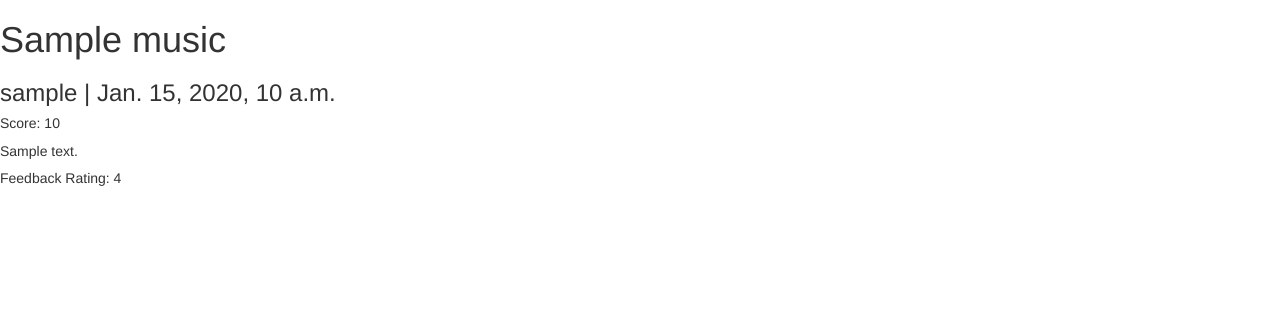
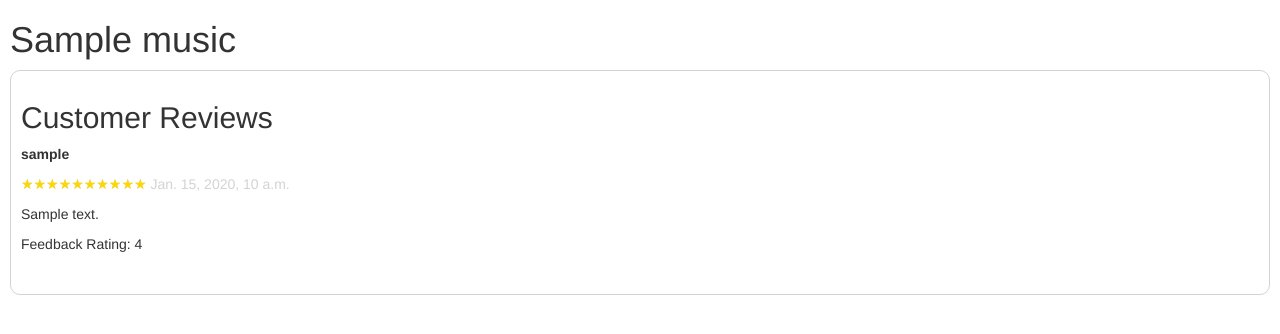
Before and after one commit to purplxholic/database_proj, a Django app: template feedback_rating/templates/feedback_rating/music_info.html in a window 1280 px wide. Shown: the top 334 px of the page. Run offline with Django 3.2, Linux system fonts and the light colour scheme; the template is opened without the code that fills it: most values are stand-ins (such as "Sample title", 1, 10 or a date in 2020); some libraries are stand-ins or nearby versions.

Commit message:
Added some CSS

```diff
--- a/feedback_rating/static/css/feedbacks.css
+++ b/feedback_rating/static/css/feedbacks.css
@@ -0,0 +1,21 @@
+body{
+	margin: 10px;
+}
+
+.feedbacks{
+	border: 1px solid lightgrey;
+	border-radius: 10px;
+	padding: 10px;
+}
+
+.feedback{
+	margin: 0px 0px 30px 0px;
+}
+
+#feedback_username{
+	font-weight: bold;
+}
+
+#feedback_date{
+	color: lightgrey;
+}
--- /dev/null
+++ b/feedback_rating/static/css/stars.css
@@ -0,0 +1,34 @@
+.stars-container {
+  position: relative;
+  display: inline-block;
+  color: transparent;
+}
+
+.stars-container:before {
+  position: absolute;
+  top: 0;
+  left: 0;
+  content: '★★★★★★★★★★';
+  color: lightgray;
+}
+
+.stars-container:after {
+  position: absolute;
+  top: 0;
+  left: 0;
+  content: '★★★★★★★★★★';
+  color: gold;
+  overflow: hidden;
+}
+
+.stars-0:after { width: 0%; }
+.stars-1:after { width: 10%; }
+.stars-2:after { width: 20%; }
+.stars-3:after { width: 30%; }
+.stars-4:after { width: 40%; }
+.stars-5:after { width: 50%; }
+.stars-6:after { width: 60%; }
+.stars-7:after { width: 70%; }
+.stars-8:after { width: 80%; }
+.stars-9:after { width: 90%; }
+.stars-10:after { width: 100%; }
--- a/feedback_rating/templates/feedback_rating/music_info.html
+++ b/feedback_rating/templates/feedback_rating/music_info.html
@@ -22,19 +22,25 @@
     <![endif]-->
 
     <!-- Custom CSS -->
+    <link rel="stylesheet" href="{% static 'css/stars.css' %}">
     <link rel="stylesheet" href="{% static 'css/feedbacks.css' %}">
   </head>
   <body>
     <h1>{{ music.name }}</h1>
-    {% for feedback in feedbacks %}
-    	<h3>{{ feedback.login }} | {{ feedback.postDate }}</h5>
-    	<h5>Score: {{ feedback.score }}</h5>
-    	{% if feedback.comments %}
-    		<p>{{ feedback.comments }}</p>
-    	{% endif %}
-    	<h5>Feedback Rating: {{ feedback.rating }}</h5>
 
-    {% endfor %}
+    <div class='feedbacks'>
+        <h2>Customer Reviews</h2>
+        {% for feedback in feedbacks %}
+            <div class='feedback'>
+            	<p id='feedback_username'>{{ feedback.login }}</p>
+                <p><span class='stars-container stars-{{ feedback.score }}'>★★★★★★★★★★</span> <span id='feedback_date'>{{ feedback.postDate }}</span></p>
+            	{% if feedback.comments %}
+            		<p>{{ feedback.comments }}</p>
+            	{% endif %}
+            	<p>Feedback Rating: {{ feedback.rating }}</p>
+            </div>
+        {% endfor %}
+    </div>
 
     <!-- jQuery (necessary for Bootstrap's JavaScript plugins) -->
     <script src="https://ajax.googleapis.com/ajax/libs/jquery/1.12.4/jquery.min.js"></script>
```
